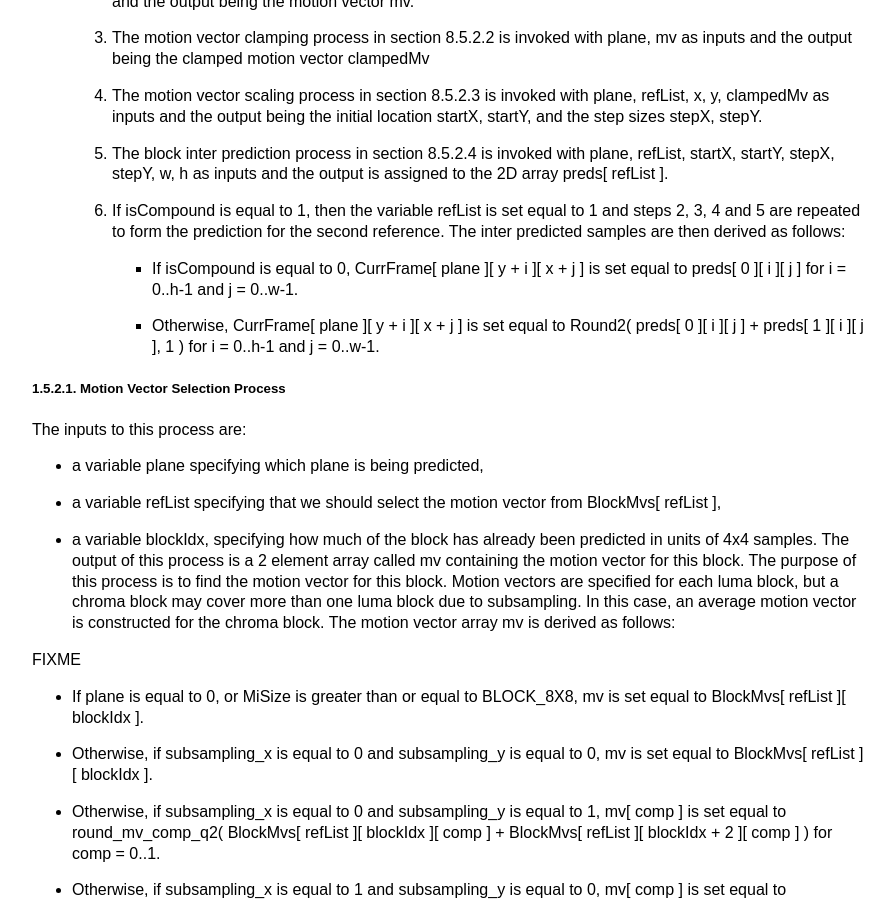
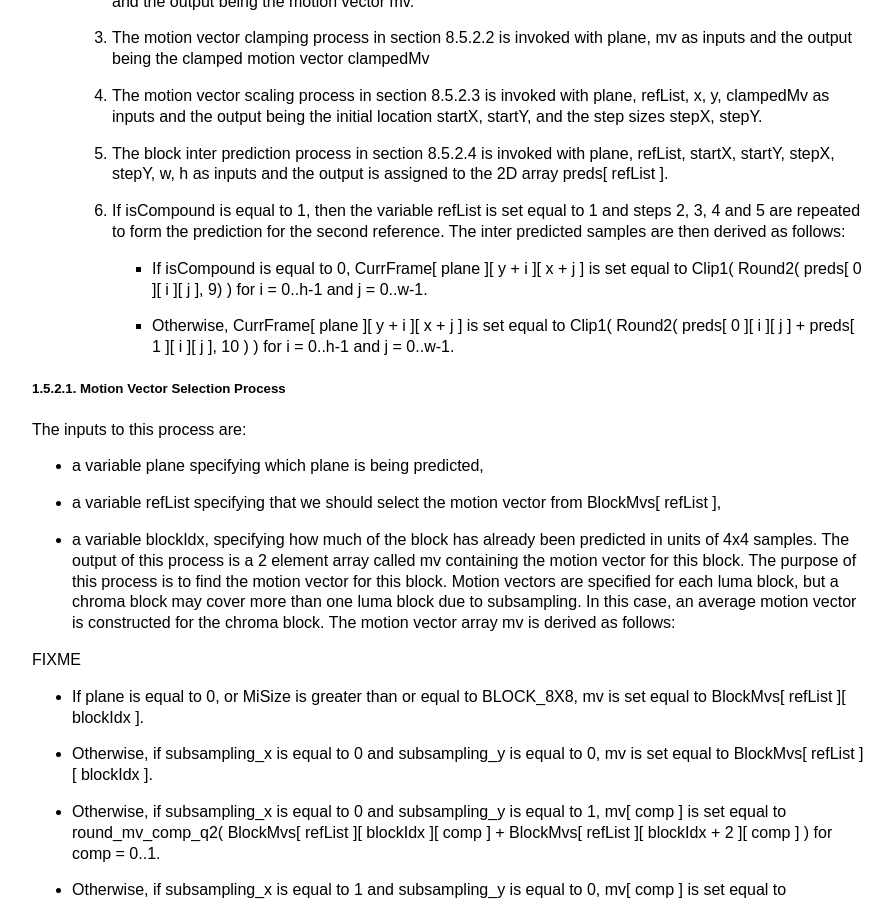
Before and after one commit to AOMediaCodec/av1-spec, a Jekyll site: the page built from 08.00.00.decoding.process.md, in a window 1280 px wide and 900 px high, scrolled down 9491 px. Shown: the whole window, without its empty margins (96-990 px from the left). Built offline with Jekyll 4.4.1, drawn with Linux system fonts in a browser that asks for light colours; our own code applies the rules of GitHub Pages for plain Markdown files; some of the changed text lies outside the part shown.

Commit message:
[convolve_round] Add the convolve_round experiment
Change-Id: I01c811816688b048812d290d8499dd0d87cc88ee

```diff
--- a/08.00.00.decoding.process.md
+++ b/08.00.00.decoding.process.md
@@ -593,10 +593,10 @@ to this process are:
          follows:
 
          * If isCompound is equal to 0, CurrFrame[ plane ][ y + i ][ x + j ]
-           is set equal to preds[ 0 ][ i ][ j ] for i = 0..h-1 and j = 0..w-1.
+           is set equal to Clip1( Round2( preds[ 0 ][ i ][ j ], 9) ) for i = 0..h-1 and j = 0..w-1.
 
          * Otherwise, CurrFrame[ plane ][ y + i ][ x + j ] is set equal to
-           Round2( preds[ 0 ][ i ][ j ] + preds[ 1 ][ i ][ j ], 1 )
+           Clip1( Round2( preds[ 0 ][ i ][ j ] + preds[ 1 ][ i ][ j ], 10 ) )
            for i = 0..h-1 and j = 0..w-1.
 
 
```
Also changed, not shown: other parts of 08.00.00.decoding.process.md (+2 -2 lines).
